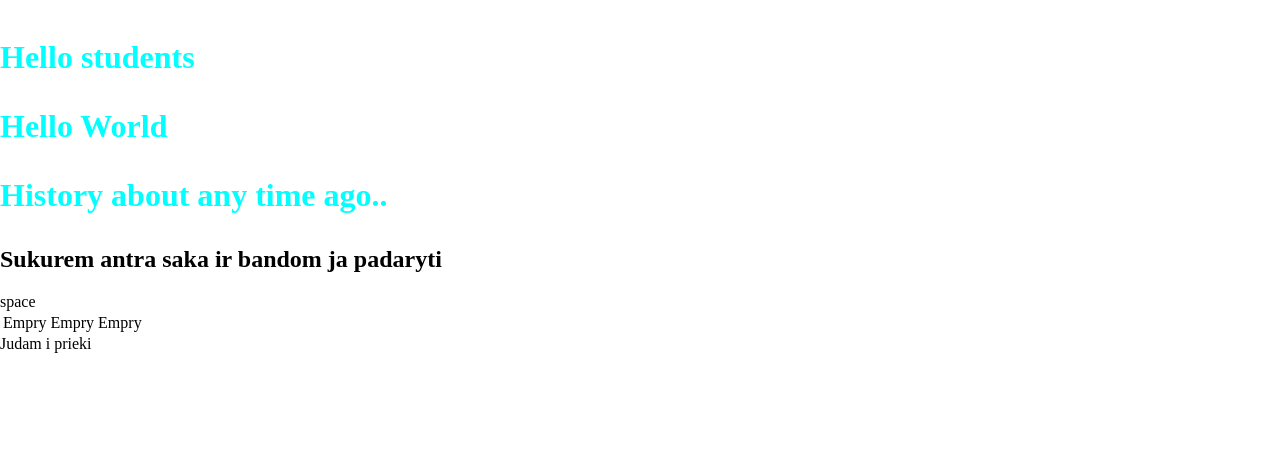
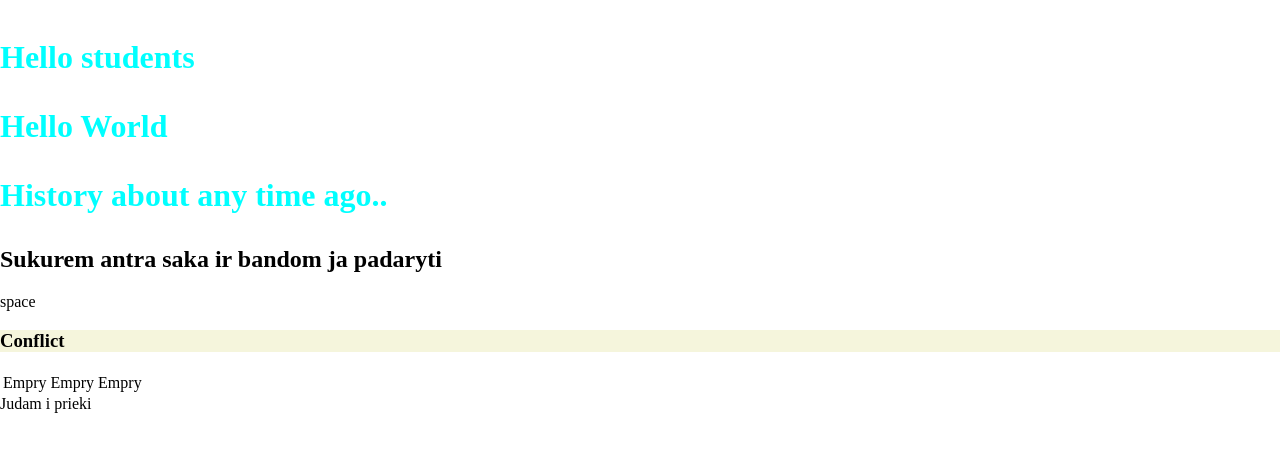
Before and after one commit to PavelSele/School, a plain HTML site: page index.html in a window 1280 px wide. Drawn offline with Linux system fonts and the light colour scheme.

Commit message:
Spalvos footeri

```diff
--- a/css/style.css
+++ b/css/style.css
@@ -10,3 +10,7 @@ h1 {
 .table {
     grid-template-columns: 1fr 1fr 1fr;
 }
+.color{
+    background-color: beige;
+    height: 100%;
+}
--- a/index.html
+++ b/index.html
@@ -24,6 +24,7 @@
                     <td>Empry</td>
                     <td>Empry</td>
                 </tr>
+                <h3 class="color">Conflict</h3>
             </table>
             <div class="table">Judam i prieki</div>
         </footer>
```
